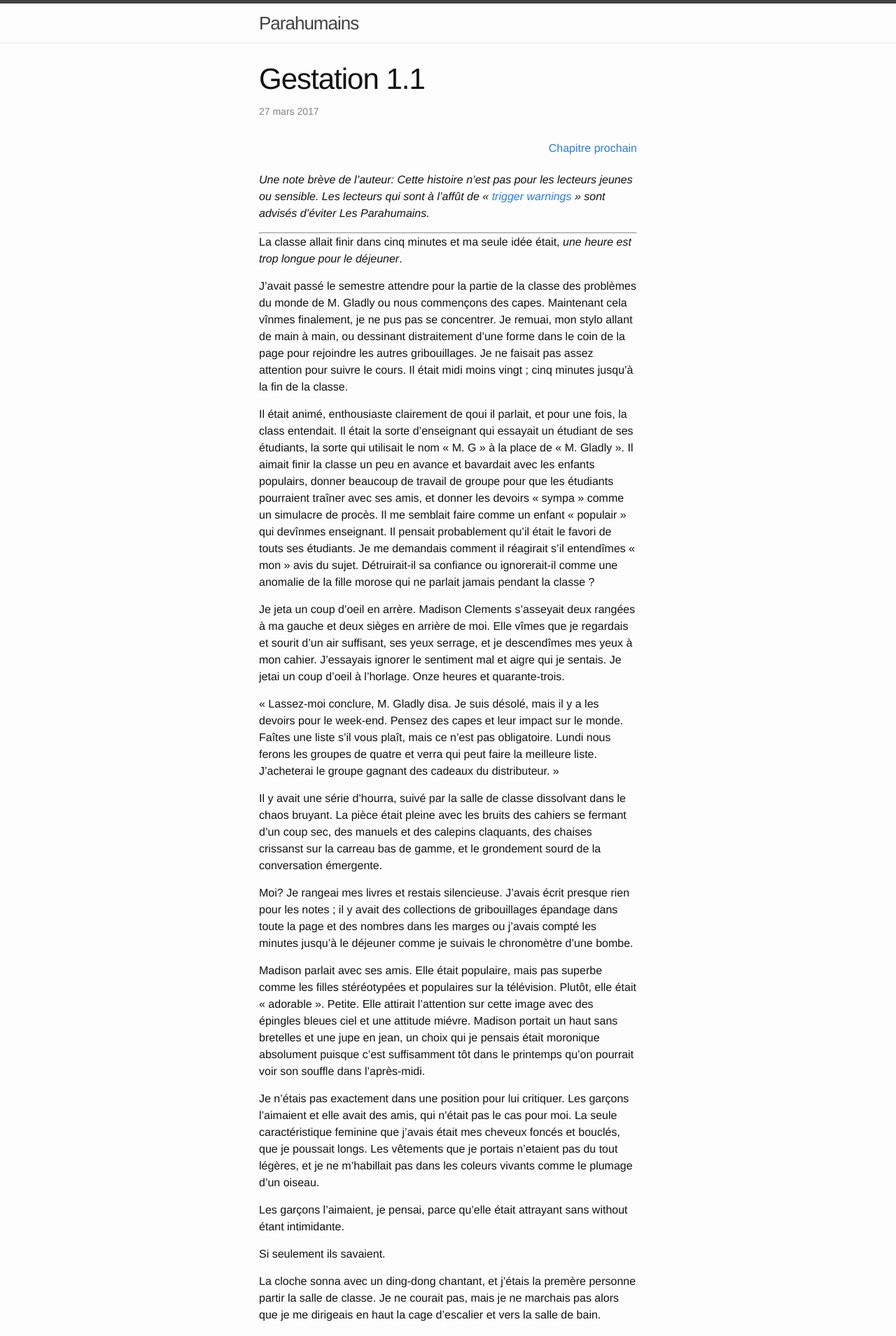
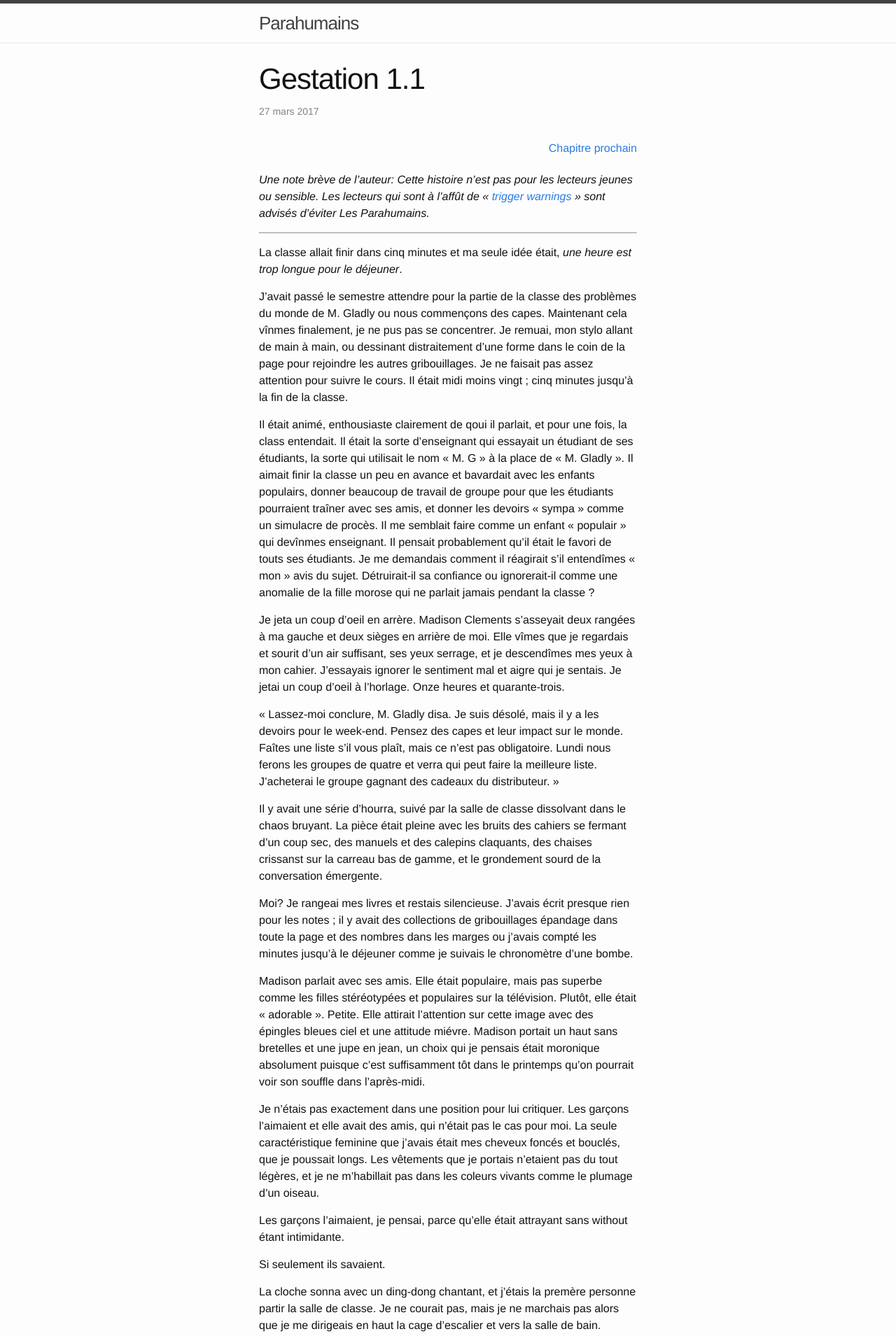
Before and after one commit to parahumains/parahumains.github.io, a Jekyll site: the page built from _posts/gestation/2017-03-27-gestation-01.md, in a window 1280 px wide. Shown: the top 1909 px of the page at 70% size. Built offline with Jekyll 4.4.1, drawn with Linux system fonts in a browser that asks for light colours.

Commit message:
Even out horizontal rule margin

```diff
--- a/_sass/_base.scss
+++ b/_sass/_base.scss
@@ -107,6 +107,15 @@ a {
 
 
 /**
+ * Horizontal rules
+ */
+hr {
+    margin: 0.5 * $spacing-unit 0;
+}
+
+
+
+/**
  * Blockquotes
  */
 blockquote {
```
